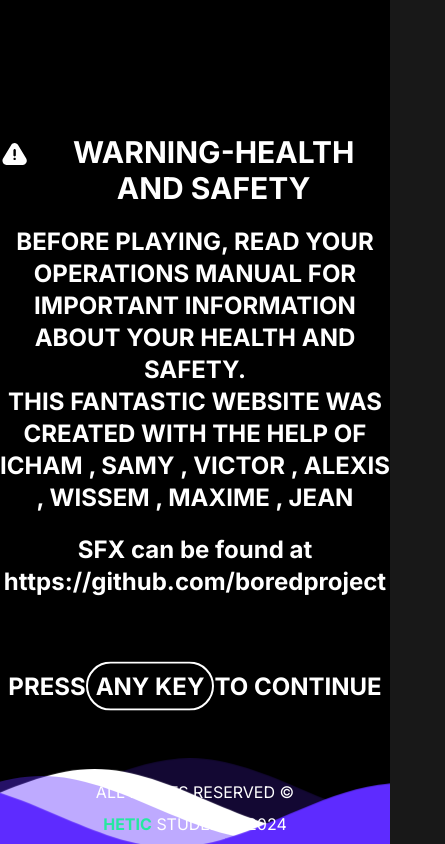
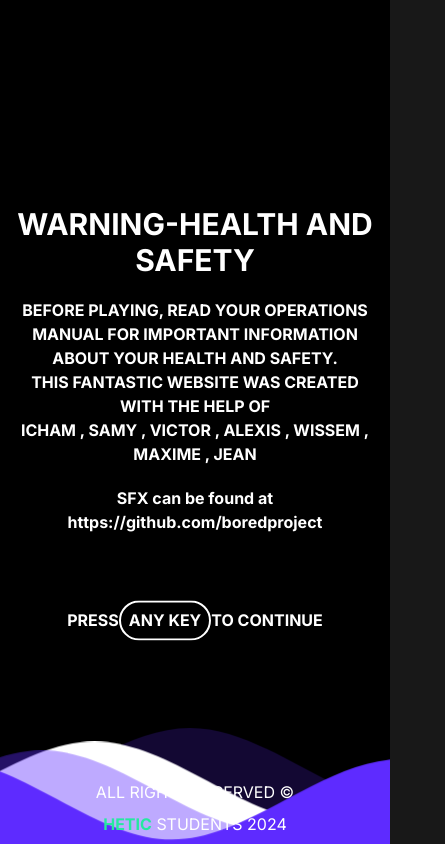
Before and after one commit to boredproject/bored_app, a Next.js app: page / in a window 390 px wide. Shown: the whole page, 445 px wide, since content can reach past the window. Built offline with nearby package versions, Linux system fonts and the light colour scheme.

Commit message:
fix:fixed reponsive issues(mobile)

```diff
--- a/app/MainPage/CTA/SpinningText/SpinningText.tsx
+++ b/app/MainPage/CTA/SpinningText/SpinningText.tsx
@@ -5,7 +5,7 @@ const SpinningText = () => {
     <div className="flex justify-center items-center h-screen">
       <div className="absolute flex justify-center items-center transform transition-all duration-300 hover:scale-90">
         <svg
-          className="animate-spin-slow hover:animate-spin-medium transition-all"
+          className="md:animate-spin-slow md:hover:animate-spin-medium transition-all"
           id="skyrim"
           viewBox="0 0 100 100"
           width="400"
--- a/app/MainPage/Footer/wave.css
+++ b/app/MainPage/Footer/wave.css
@@ -43,3 +43,10 @@
       transform: translate3d(85px, 0, 0);
     }
   }
+
+  @media (max-width: 1024px) {
+    .waves {
+      margin-bottom: 0px;
+      min-height: 125px;
+    }
+  }
--- a/app/MainPage/Loader/Loader.tsx
+++ b/app/MainPage/Loader/Loader.tsx
@@ -34,7 +34,7 @@ const Loader = () => {
 
   return (
     <div className={`fixed z-40 w-full h-full bg-black flex flex-col justify-center items-center transition-opacity duration-2000 ease-out ${isVisible ? 'opacity-100' : 'opacity-0 pointer-events-none'}`}>
-      <div className="max-w-screen-md mx-auto text-center uppercase font-bold text-2xl opacity-100">
+      <div className="px-2 max-w-screen-md mx-auto text-center uppercase font-bold md:text-2xl opacity-100">
         <div className="flex flex-row gap-2 justify-center align-middle text-center">
           <svg
             width="40"
@@ -42,6 +42,7 @@ const Loader = () => {
             viewBox="0 0 24 24"
             fill="none"
             xmlns="http://www.w3.org/2000/svg"
+            className="hidden"
           >
             <path
               d="M14.8 4.61286L21.501 15.7739C22.464 17.3769 21.991 19.4859 20.444 20.4839C19.9248 20.8201 19.3196 20.9992 18.701 20.9999H5.298C3.477 20.9999 2 19.4699 2 17.5809C2 16.9419 2.173 16.3169 2.498 15.7739L9.2 4.61286C10.162 3.00986 12.196 2.51886 13.743 3.51686C14.171 3.79286 14.533 4.16786 14.8 4.61286ZM12 16.9999C12.2652 16.9999 12.5196 16.8945 12.7071 16.707C12.8946 16.5194 13 16.2651 13 15.9999C13 15.7346 12.8946 15.4803 12.7071 15.2928C12.5196 15.1052 12.2652 14.9999 12 14.9999C11.7348 14.9999 11.4804 15.1052 11.2929 15.2928C11.1054 15.4803 11 15.7346 11 15.9999C11 16.2651 11.1054 16.5194 11.2929 16.707C11.4804 16.8945 11.7348 16.9999 12 16.9999ZM12 7.99986C11.7348 7.99986 11.4804 8.10522 11.2929 8.29275C11.1054 8.48029 11 8.73464 11 8.99986V12.9999C11 13.2651 11.1054 13.5194 11.2929 13.707C11.4804 13.8945 11.7348 13.9999 12 13.9999C12.2652 13.9999 12.5196 13.8945 12.7071 13.707C12.8946 13.5194 13 13.2651 13 12.9999V8.99986C13 8.73464 12.8946 8.48029 12.7071 8.29275C12.5196 8.10522 12.2652 7.99986 12 7.99986Z"
--- a/app/MainPage/Navigation/Navigation.tsx
+++ b/app/MainPage/Navigation/Navigation.tsx
@@ -10,7 +10,7 @@ const Navigation = () => {
             Mute
         </div>
       </div>
-      <div className="flex flex-row gap-5">
+      <div className="flex flex-row">
         <svg
           className="cursor transition-transform transform-gpu active:scale-150"
           width="28"
@@ -24,22 +24,6 @@ const Navigation = () => {
             fill="white"
           />
         </svg>
-        <svg
-          className="transition-transform transform-gpu active:scale-150"
-          width="29"
-          height="23"
-          viewBox="0 0 29 23"
-          fill="none"
-          xmlns="http://www.w3.org/2000/svg"
-        >
-          <path
-            d="M28 22L0.999999 22M28 11.5L1 11.5M28 1L1 0.999999"
-            stroke="white"
-            strokeWidth="2"
-            strokeLinecap="round"
-            strokeLinejoin="round"
-          />
-        </svg>
       </div>
     </nav>
   );
```
